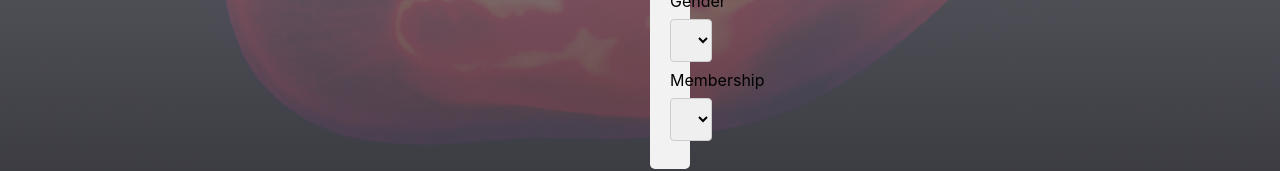
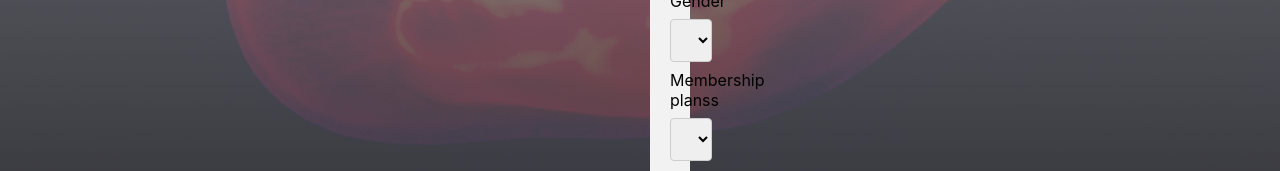
Before and after one commit to sujith-rocketlane/workflow-demo, a React (Create React App) app: page / in a window 1280 px wide. Shown: the part 637-808 px from the top of the page. Built offline with nearby package versions, Linux system fonts and the light colour scheme.

Commit message:
changed membership planss label

```diff
--- a/src/components/homePage.js
+++ b/src/components/homePage.js
@@ -25,7 +25,7 @@ function HomePage(){
                     <option value = "female" >Female</option>
                     <option value = "others" >Others</option>
                 </select>
-                <label htmlFor = 'plan'>Membership</label>
+                <label htmlFor = 'plan'>Membership planss</label>
                 <select id = "plan" name = "plan" value = {plan} onChange = {(e) => setPlan(e.target.value)}>
                     <option value = "$299">$299</option>
                     <option value = "$499">$499</option>
```
